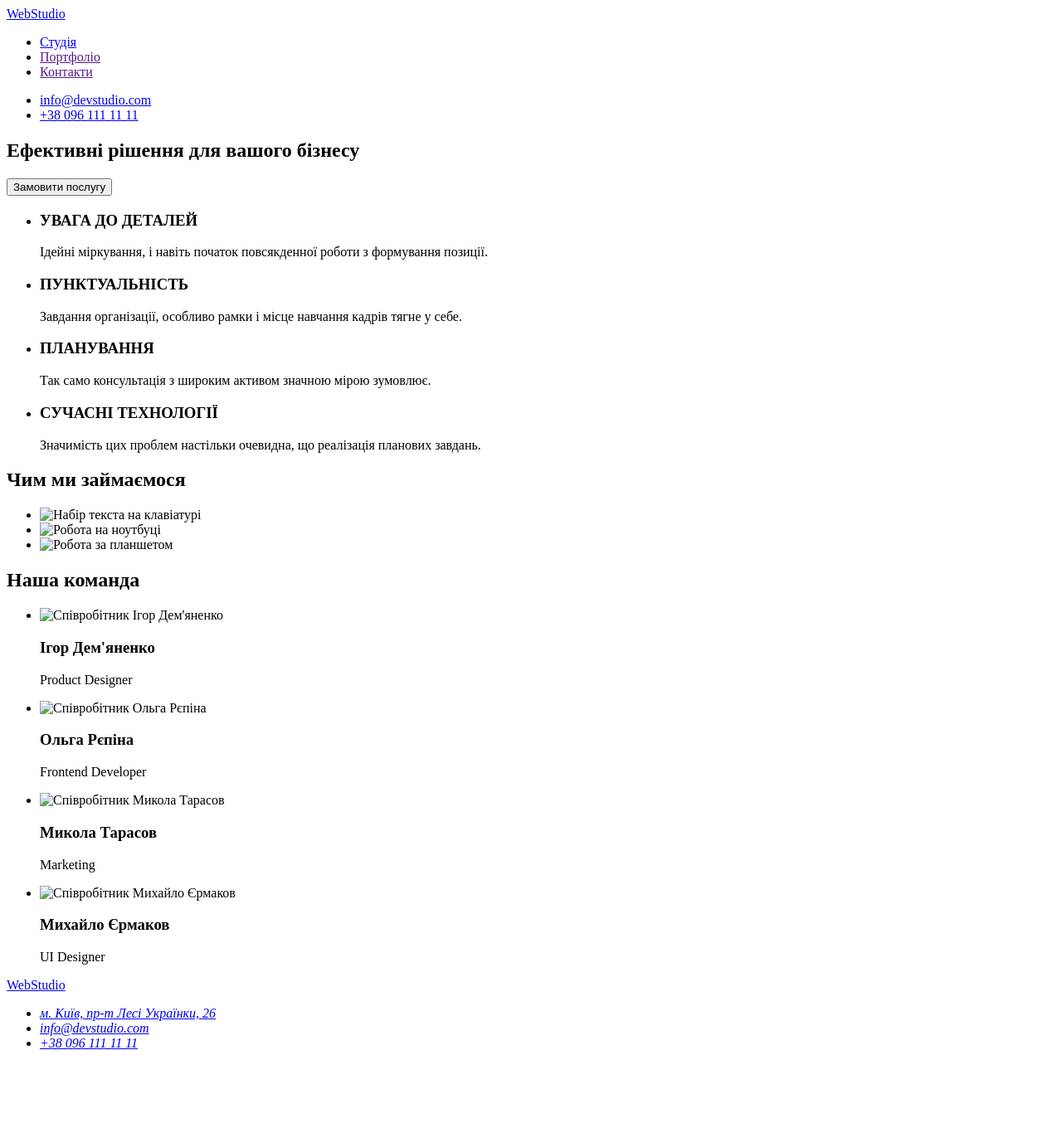
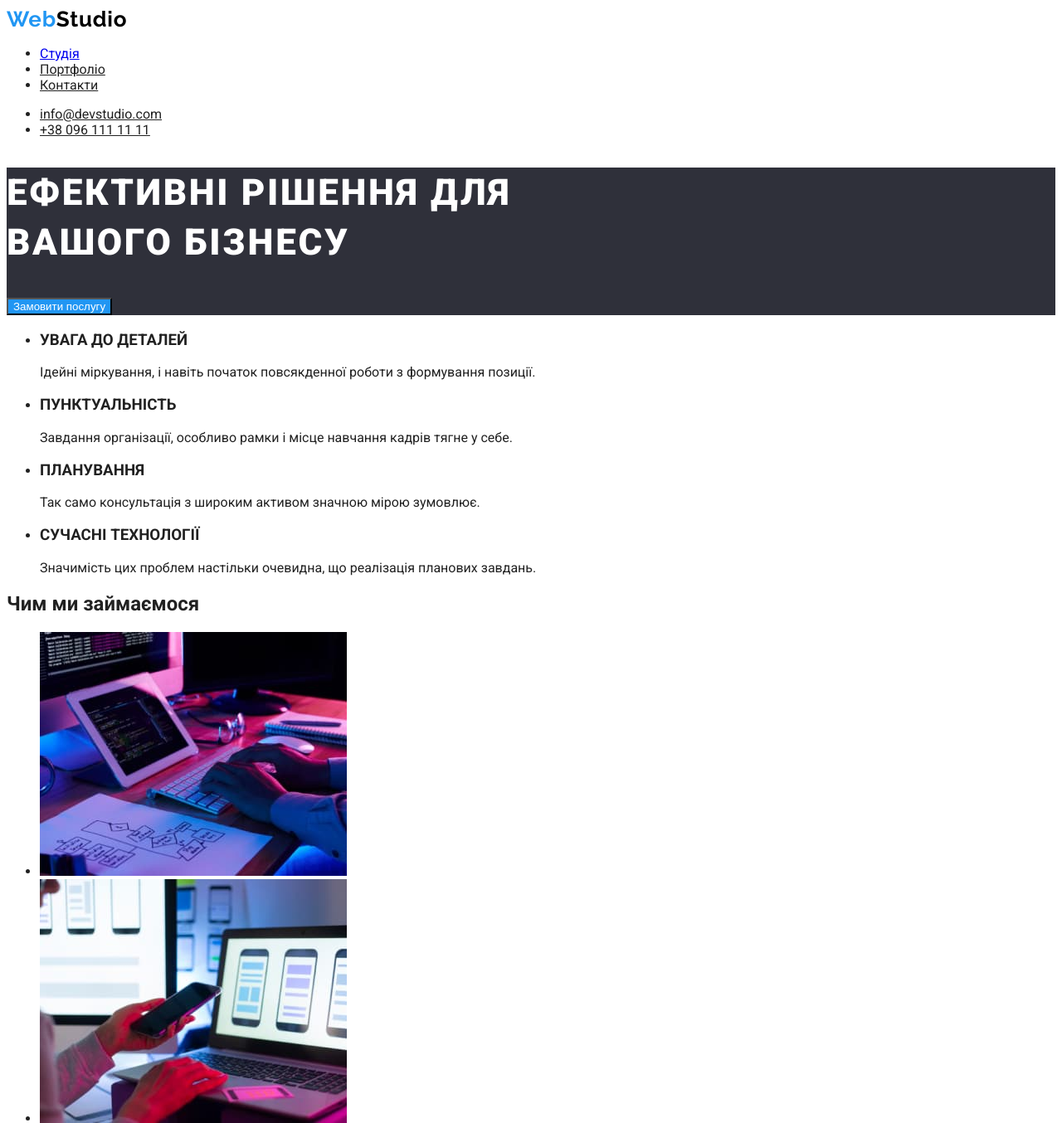
Before and after one commit to goshik73/goit-markup-hw-02, a plain HTML site: page index.html in a window 1280 px wide. Shown: the top 1354 px of the page at 83% size. Before the commit the page ends 1283 px from the top, so only its background shows below. Drawn offline with Linux system fonts and the light colour scheme.

Commit message:
created-file-portfolio/css

```diff
--- /dev/null
+++ b/css/styles.css
@@ -0,0 +1,105 @@
+:root {
+  --bgc: #f5f5f5;
+  --secondary-bgc: #f5f4fa;
+  --accent-color: #2196f3;
+  --primery-text-color: #212121;
+  --secondary-text-color: #757575;
+  --bgc-hero: #2f303a;
+  --bgc-footer: #2f303a;
+}
+
+body {
+  color: var(--primery-text-color);
+  font-family: "Roboto", sans-serif;
+  /* font-family: "Raleway", sans-serif; */
+}
+/* основной цвет текста color: #212121; */
+/* вторичный цвет текста color: #757575; */
+/* цвет активации  color: #2196F3; */
+/* основной цвет фона bgc: #F5F5F5; */
+/* вторичный цвет фона bgc: #F5F4FA; */
+/* цвет героя и футера фон bgc: #2f303a; */
+
+/* heder */
+.logo {
+  font-family: "Raleway";
+  font-weight: 700;
+  font-size: 26px;
+  line-height: 1.19;
+  letter-spacing: 0.03em;
+  color: #2196f3;
+  text-decoration: none;
+}
+.logo-header {
+  color: rgba(0, 0, 0, 1);
+}
+.logo-footer {
+  color: rgba(255, 255, 255, 1);
+}
+.nav-link {
+  color: var(--primery-text-color);
+}
+.nav.current {
+  color: var(--accent-color);
+}
+.nav-link:hover,
+.nav-link:focus {
+  color: var(--accent-color);
+}
+.list-link {
+  color: var(--primery-text-color);
+}
+.list-link:hover,
+.list-link:focus {
+  color: var(--accent-color);
+}
+/* main */
+.hero {
+  background-color: var(--bgc-hero);
+}
+.hero-title {
+  font-style: normal;
+  font-weight: 900;
+  font-size: 44px;
+  line-height: 60px;
+  letter-spacing: 0.06em;
+  text-transform: uppercase;
+  color: #ffffff;
+}
+.hero-btn {
+  background-color: #2196f3;
+  color: #ffffff;
+  cursor: pointer;
+}
+.btn {
+  background: #f5f4fa;
+  color: #212121;
+  cursor: pointer;
+}
+.btn:hover,
+.btn:focus {
+  background-color: #2196f3;
+  color: #ffffff;
+}
+.section-title {
+  font-style: normal;
+  font-weight: 700;
+  font-size: 36px;
+}
+/* footer */
+.footer {
+  background-color: var(--bgc-footer);
+}
+
+.footer-contact {
+  color: rgba(255, 255, 255, 0.6);
+  font-style: normal;
+  font-weight: 400;
+  font-size: 14px;
+  line-height: 1.71;
+  letter-spacing: 0.03em;
+}
+.footer-contact:hover,
+.footer-contact:focus {
+  color: var(--accent-color);
+}
--- a/index.html
+++ b/index.html
@@ -1,33 +1,50 @@
 <!DOCTYPE html>
-<html lang="en">
-<head>
-    <meta charset="UTF-8">
-    <meta http-equiv="X-UA-Compatible" content="IE=edge">
-    <meta name="viewport" content="width=device-width, initial-scale=1.0">
+<html lang="uk">
+  <head>
+    <meta charset="UTF-8" />
+    <meta http-equiv="X-UA-Compatible" content="IE=edge" />
+    <meta name="viewport" content="width=device-width, initial-scale=1.0" />
     <title>WebStudio</title>
-</head>
- <body>
+    <link rel="preconnect" href="https://fonts.googleapis.com" />
+    <link rel="preconnect" href="https://fonts.gstatic.com" crossorigin />
+    <link
+      href="https://fonts.googleapis.com/css2?family=Raleway:wght@700&family=Roboto:wght@400;500;700;900&display=swap"
+      rel="stylesheet"
+    />
+    <link rel="stylesheet" href="./css/styles.css" />
+  </head>
+  <body>
+    <!-- хедер -->
     <header>
-      <nav>
-        <a href="./index.html">Web<span>Studio</span> </a>
-
-        <ul>
-          <li><a href="./index.html">Студія</a></li>
-          <li><a href="">Портфоліо</a></li>
-          <li><a href=""> Контакти</a></li>
+      <nav class="nav">
+        <a href="./index.html" class="logo">Web<span class="logo-header">Studio</span> </a>
+        <ul class="nav-list">
+          <li><a href="./index.html" class="nav-link-current">Студія</a></li>
+          <li><a href="./portfoloio.html" class="nav-link">Портфоліо</a></li>
+          <li><a href="" class="nav-link"> Контакти</a></li>
         </ul>
       </nav>
-      <ul>
-        <li><a href="mailto:info@devstudio.com">info@devstudio.com</a></li>
-        <li><a href="tel:+380961111111">+38 096 111 11 11</a></li>
+      <ul class="list">
+        <li>
+          <a href="mailto:info@devstudio.com" class="list-link"
+            >info@devstudio.com</a
+          >
+        </li>
+        <li>
+          <a href="tel:+380961111111" class="list-link">+38 096 111 11 11</a>
+        </li>
       </ul>
     </header>
     <main>
-      <section>
-        <h1>Ефективні рішення для вашого бізнесу</h1>
-        <button type="button">Замовити послугу</button>
+      <!-- герой -->
+      <section class="hero">
+        <h1 class="hero-title">
+          Ефективні рішення для<br />
+          вашого бізнесу
+        </h1>
+        <button type="button" class="hero-btn">Замовити послугу</button>
       </section>
-
+      <!-- переваги -->
       <section>
         <h2 hidden>Переваги</h2>
         <ul>
@@ -60,38 +77,40 @@
           </li>
         </ul>
       </section>
+      <!-- діяльність -->
       <section>
         <h2>Чим ми займаємося</h2>
         <ul>
           <li>
             <img
-              src="./images/photo1.jpg"
+              src="./img/Студія/photo1.jpg"
               alt="Набір текста на клавіатурі"
               width="370"
             />
           </li>
           <li>
             <img
-              src="./images/photo2.jpg"
+              src="./img/Студія/photo2.jpg"
               alt="Робота на ноутбуці"
               width="370"
             />
           </li>
           <li>
             <img
-              src="./images/photo3.jpg"
+              src="./img/Студія/photo3.jpg"
               alt="Робота за планшетом"
               width="370"
             />
           </li>
         </ul>
       </section>
-      <section>
-        <h2>Наша команда</h2>
+      <!-- команда -->
+      <section class="section">
+        <h2 class="section-title">Наша команда</h2>
         <ul>
           <li>
             <img
-              src="./images/img1.jpg"
+              src="./img/Студія/img1.jpg"
               alt="Співробітник Ігор Дем'яненко"
               width="270"
             />
@@ -100,7 +119,7 @@
           </li>
           <li>
             <img
-              src="./images/img2.jpg"
+              src="./img/Студія/img2.jpg"
               alt="Співробітник Ольга Рєпіна"
               width="270"
             />
@@ -109,7 +128,7 @@
           </li>
           <li>
             <img
-              src="./images/img3.jpg"
+              src="./img/Студія/img3.jpg"
               alt="Співробітник Микола Тарасов"
               width="270"
             />
@@ -118,7 +137,7 @@
           </li>
           <li>
             <img
-              src="./images/img4.jpg"
+              src="./img/Студія/img4.jpg"
               alt="Співробітник Михайло Єрмаков"
               width="270"
             />
@@ -128,11 +147,11 @@
         </ul>
       </section>
     </main>
-
-    <footer>
-      <a href="./index.html">Web<span>Studio</span></a>
+    <!-- футер -->
+    <footer class="footer">
+      <a href="./index.html" class="logo">Web<span class="logo-footer">Studio</span></a>
       <address>
-        <ul>
+        <ul class="footer-list">
           <li>
             <a
               href="https://www.google.com.ua/maps/place/%D0%B1%D1%83%D0%BB.+%D0%9B%D0%B5%D1%81%D0%B8+%D0%A3%D0%BA%D1%80%D0%B0%D0%B8%D0%BD%D0%BA%D0%B8,+26,+%D0%9A%D0%B8%D0%B5%D0%B2,+02000/@50.4265807,30.5361971,17z/data=!4m13!1m7!3m6!1s0x40d4cf0e033ecbe9:0x57a4dffefec77da0!2z0LHRg9C7LiDQm9C10YHQuCDQo9C60YDQsNC40L3QutC4LCAyNiwg0JrQuNC10LIsIDAyMDAw!3b1!8m2!3d50.4265807!4d30.5383859!3m4!1s0x40d4cf0e033ecbe9:0x57a4dffefec77da0!8m2!3d50.4265807!4d30.5383858?hl=ru"
@@ -142,10 +161,14 @@
             >
           </li>
           <li>
-            <a href="mailto:info@devstudio.com">info@devstudio.com</a>
+            <a href="mailto:info@devstudio.com" class="footer-contact"
+              >info@devstudio.com</a
+            >
           </li>
           <li>
-            <a href="tel:+380961111111">+38 096 111 11 11</a>
+            <a href="tel:+380961111111" class="footer-contact"
+              >+38 096 111 11 11</a
+            >
           </li>
         </ul>
       </address>
```
Also changed, not shown: portfoloio.html (added, +161 -0 lines), img/Портфоліо/img 1.jpg (added), img/Портфоліо/img2.jpg (added), img/Портфоліо/img3.jpg (added), img/Портфоліо/img4.jpg (added), img/Портфоліо/img5.jpg (added), img/Портфоліо/img6.jpg (added), img/Портфоліо/img7.jpg (added), img/Портфоліо/img8.jpg (added), img/Портфоліо/img9.jpg (added), img/Студія/img1.jpg (renamed from img/img1.jpg), img/Студія/img2.jpg (renamed from img/img2.jpg), img/Студія/img3.jpg (renamed from img/img3.jpg), img/Студія/img4.jpg (renamed from img/img4.jpg), 3 more files.
